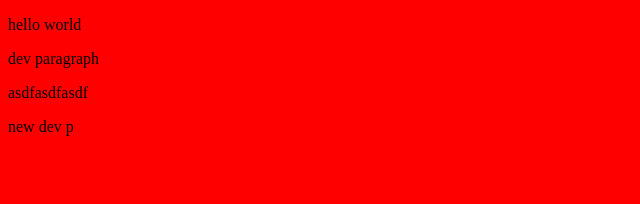
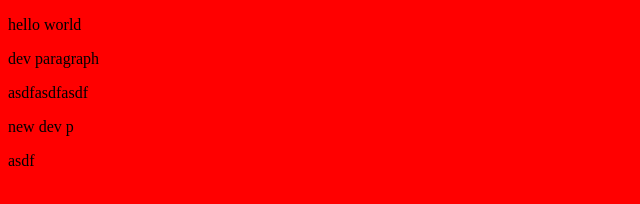
Before and after one commit to artemsvirskyi/branchTest, a plain HTML site: page index.html in a window 1280 px wide. Shown: the full height of the page, 0-640 px from the left. Drawn offline with Linux system fonts and the light colour scheme.

Commit message:
new asdf

```diff
--- a/index.html
+++ b/index.html
@@ -10,5 +10,6 @@
 			<p>dev paragraph</p>
 			asdfasdfasdf
 			<p>new dev p</p>
+			asdf
 	</body>
 </html>
```
